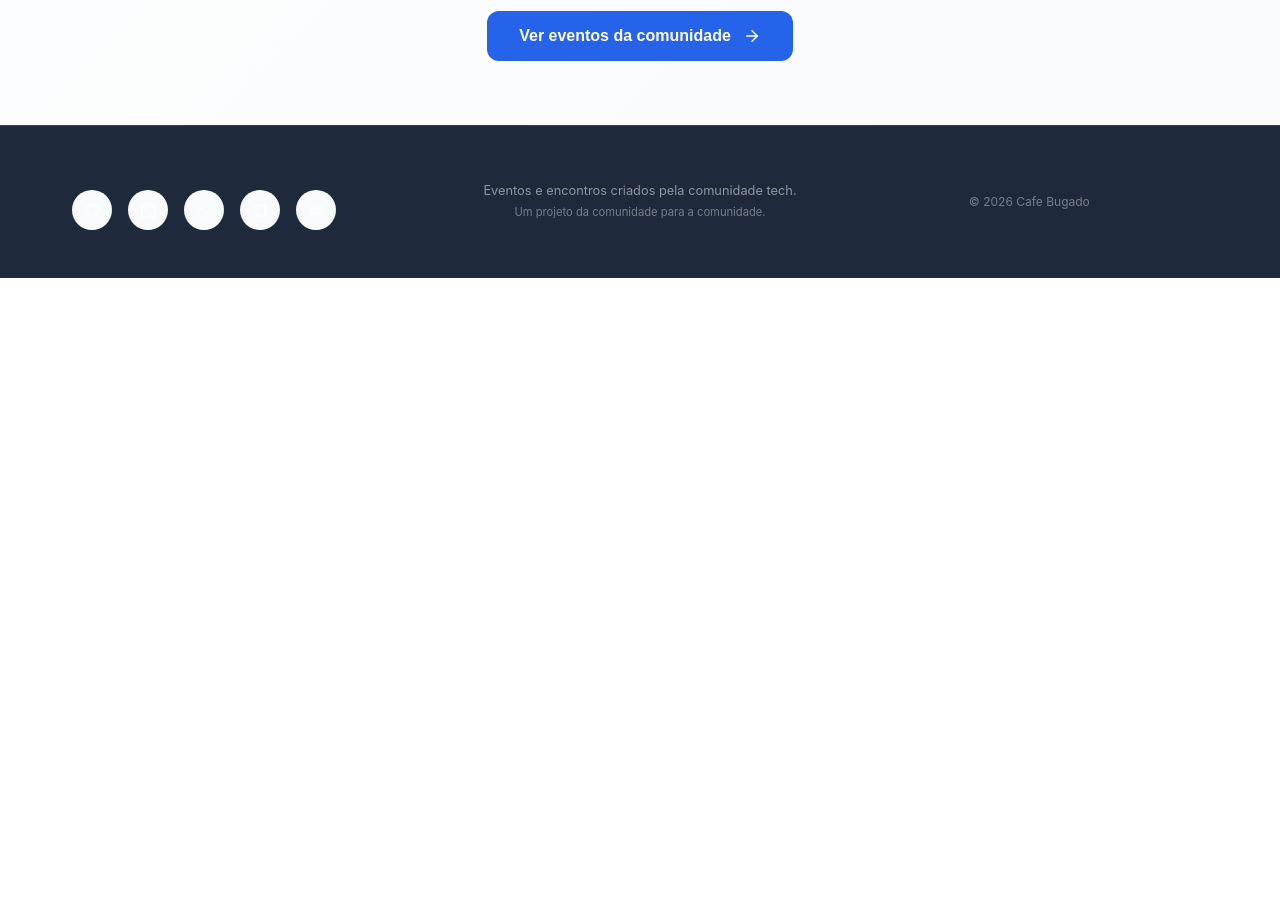
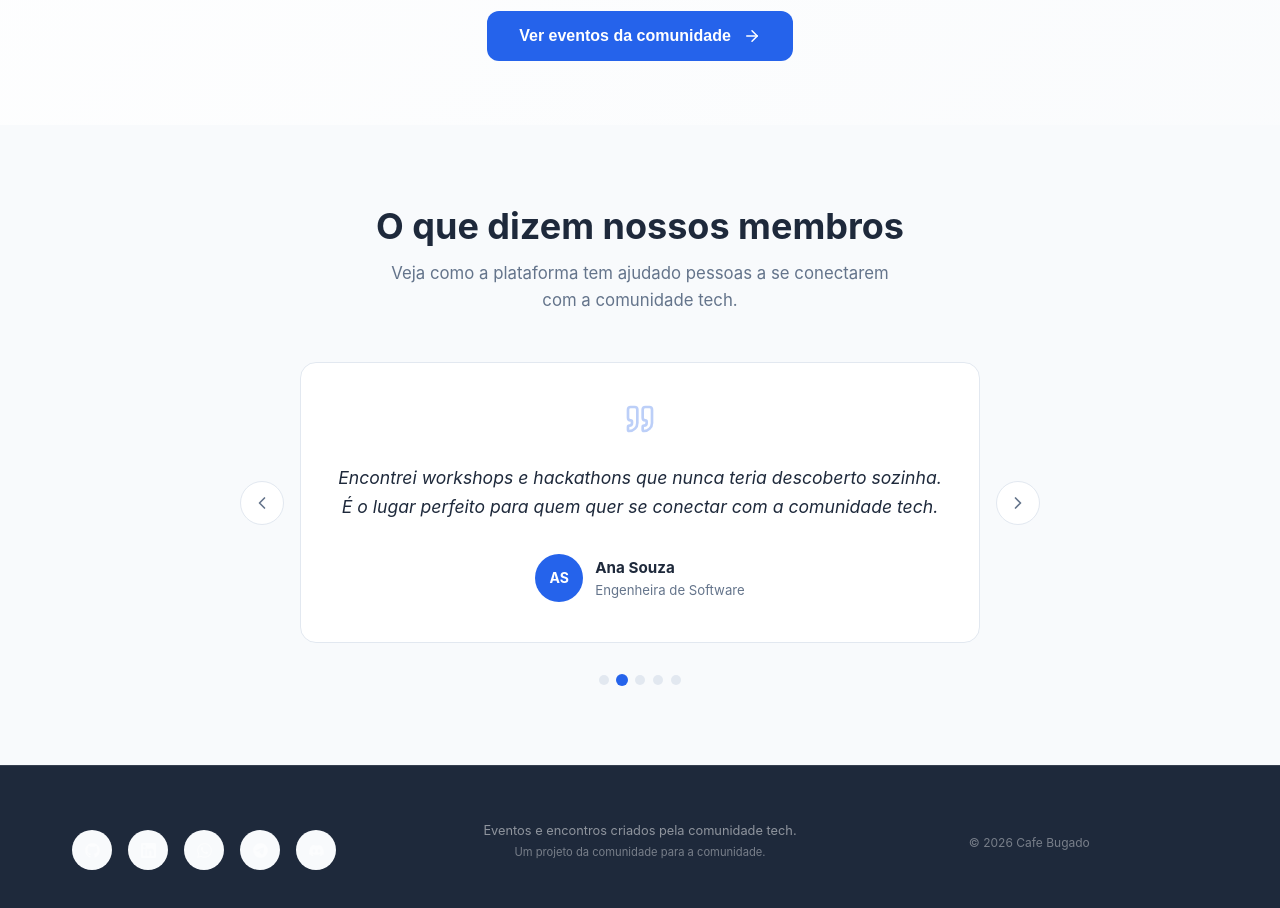
Before and after one commit to cafebugado/eventos, a React (Vite) app: page / in a window 1280 px wide. Shown: the part 720-1628 px from the top of the page. Before the commit the page ends 998 px from the top, so only its background shows below. Built offline with nearby package versions, Linux system fonts and the light colour scheme; no server answers.

Commit message:
feat(depoimentos): adiciona carousel de depoimentos da comunidade na home
Implementa secao de testemunhos com rotacao automatica a cada 5 segundos,
navegacao manual por setas e dots, animacao de fade-in e suporte a dark mode.

```diff
--- /dev/null
+++ b/src/components/Testimonials.css
@@ -0,0 +1,252 @@
+/* Testimonials Section */
+.testimonials-section {
+  padding: 5rem 2rem;
+  background: var(--surface);
+}
+
+.testimonials-container {
+  max-width: 800px;
+  margin: 0 auto;
+}
+
+/* Header */
+.testimonials-header {
+  text-align: center;
+  margin-bottom: 3rem;
+}
+
+.testimonials-badge {
+  display: inline-block;
+  background: rgba(37, 99, 235, 0.1);
+  color: var(--primary-blue);
+  padding: 0.5rem 1rem;
+  border-radius: 2rem;
+  font-size: 0.875rem;
+  font-weight: 500;
+  margin-bottom: 1rem;
+  border: 1px solid rgba(37, 99, 235, 0.2);
+}
+
+.testimonials-header h2 {
+  font-size: 2.25rem;
+  font-weight: 700;
+  color: var(--text-primary);
+  margin-bottom: 0.75rem;
+  line-height: 1.2;
+}
+
+.testimonials-header p {
+  font-size: 1.05rem;
+  color: var(--text-secondary);
+  max-width: 500px;
+  margin: 0 auto;
+}
+
+/* Carousel */
+.testimonials-carousel {
+  display: flex;
+  align-items: center;
+  gap: 1rem;
+  margin-bottom: 2rem;
+}
+
+.carousel-arrow {
+  flex-shrink: 0;
+  width: 44px;
+  height: 44px;
+  border-radius: 50%;
+  border: 1px solid var(--border);
+  background: var(--background);
+  color: var(--text-secondary);
+  cursor: pointer;
+  display: flex;
+  align-items: center;
+  justify-content: center;
+  transition: all 0.3s ease;
+}
+
+.carousel-arrow:hover {
+  border-color: var(--primary-blue);
+  color: var(--primary-blue);
+  background: rgba(37, 99, 235, 0.05);
+  transform: scale(1.05);
+}
+
+/* Card wrapper */
+.testimonial-card-wrapper {
+  flex: 1;
+  overflow: hidden;
+}
+
+.testimonial-card {
+  background: var(--background);
+  border: 1px solid var(--border);
+  border-radius: 1rem;
+  padding: 2.5rem 2rem;
+  text-align: center;
+  animation: testimonialFadeIn 0.5s ease;
+}
+
+@keyframes testimonialFadeIn {
+  from {
+    opacity: 0;
+    transform: translateY(12px);
+  }
+  to {
+    opacity: 1;
+    transform: translateY(0);
+  }
+}
+
+/* Quote icon */
+.testimonial-quote-icon {
+  color: var(--primary-blue);
+  opacity: 0.3;
+  margin-bottom: 1.25rem;
+}
+
+/* Quote text */
+.testimonial-quote {
+  font-size: 1.1rem;
+  line-height: 1.7;
+  color: var(--text-primary);
+  font-style: italic;
+  margin: 0 0 2rem;
+  quotes: none;
+}
+
+/* Author */
+.testimonial-author {
+  display: flex;
+  align-items: center;
+  justify-content: center;
+  gap: 0.75rem;
+}
+
+.testimonial-avatar {
+  width: 48px;
+  height: 48px;
+  border-radius: 50%;
+  background: var(--primary-blue);
+  color: white;
+  display: flex;
+  align-items: center;
+  justify-content: center;
+  font-weight: 700;
+  font-size: 0.875rem;
+  flex-shrink: 0;
+}
+
+.testimonial-info {
+  display: flex;
+  flex-direction: column;
+  text-align: left;
+}
+
+.testimonial-info strong {
+  color: var(--text-primary);
+  font-size: 0.95rem;
+}
+
+.testimonial-info span {
+  color: var(--text-secondary);
+  font-size: 0.825rem;
+}
+
+/* Dots */
+.testimonials-dots {
+  display: flex;
+  justify-content: center;
+  gap: 0.5rem;
+}
+
+.testimonial-dot {
+  width: 10px;
+  height: 10px;
+  border-radius: 50%;
+  border: none;
+  background: var(--border);
+  cursor: pointer;
+  transition: all 0.3s ease;
+  padding: 0;
+}
+
+.testimonial-dot:hover {
+  background: var(--primary-blue);
+  opacity: 0.5;
+}
+
+.testimonial-dot.active {
+  background: var(--primary-blue);
+  transform: scale(1.2);
+}
+
+/* Dark mode */
+[data-theme='dark'] .testimonials-section {
+  background: var(--surface);
+}
+
+[data-theme='dark'] .carousel-arrow:hover {
+  background: rgba(37, 99, 235, 0.15);
+}
+
+/* Responsive */
+@media (max-width: 768px) {
+  .testimonials-section {
+    padding: 3.5rem 1rem;
+  }
+
+  .testimonials-header h2 {
+    font-size: 1.75rem;
+  }
+
+  .testimonials-header p {
+    font-size: 0.95rem;
+  }
+
+  .testimonial-card {
+    padding: 2rem 1.5rem;
+  }
+
+  .testimonial-quote {
+    font-size: 1rem;
+  }
+
+  .carousel-arrow {
+    width: 36px;
+    height: 36px;
+  }
+}
+
+@media (max-width: 480px) {
+  .testimonials-section {
+    padding: 3rem 1rem;
+  }
+
+  .testimonials-header h2 {
+    font-size: 1.5rem;
+  }
+
+  .testimonials-carousel {
+    gap: 0.5rem;
+  }
+
+  .carousel-arrow {
+    width: 32px;
+    height: 32px;
+  }
+
+  .testimonial-card {
+    padding: 1.5rem 1rem;
+  }
+
+  .testimonial-quote {
+    font-size: 0.925rem;
+  }
+
+  .testimonial-avatar {
+    width: 40px;
+    height: 40px;
+    font-size: 0.8rem;
+  }
+}
--- /dev/null
+++ b/src/components/Testimonials.jsx
@@ -0,0 +1,138 @@
+import { useState, useEffect, useCallback } from 'react'
+import { Quote, ChevronLeft, ChevronRight } from 'lucide-react'
+import './Testimonials.css'
+
+const testimonials = [
+  {
+    id: 1,
+    name: 'Lucas Mendes',
+    role: 'Desenvolvedor Front-end',
+    quote:
+      'Graças a essa plataforma, descobri meetups incríveis que me ajudaram a crescer na carreira. A comunidade é muito acolhedora!',
+    avatar: 'LM',
+  },
+  {
+    id: 2,
+    name: 'Ana Souza',
+    role: 'Engenheira de Software',
+    quote:
+      'Encontrei workshops e hackathons que nunca teria descoberto sozinha. É o lugar perfeito para quem quer se conectar com a comunidade tech.',
+    avatar: 'AS',
+  },
+  {
+    id: 3,
+    name: 'Pedro Oliveira',
+    role: 'Estudante de Ciência da Computação',
+    quote:
+      'Como estudante, essa plataforma foi essencial para eu encontrar eventos gratuitos e networking. Recomendo demais!',
+    avatar: 'PO',
+  },
+  {
+    id: 4,
+    name: 'Mariana Costa',
+    role: 'DevOps Engineer',
+    quote:
+      'A curadoria dos eventos é excelente. Sempre encontro conteúdo relevante e de qualidade. Virou minha fonte principal de eventos tech.',
+    avatar: 'MC',
+  },
+  {
+    id: 5,
+    name: 'Rafael Santos',
+    role: 'Tech Lead',
+    quote:
+      'Uso a plataforma para divulgar os eventos da minha comunidade. É incrível ver como ela conecta pessoas e fortalece o ecossistema.',
+    avatar: 'RS',
+  },
+]
+
+function Testimonials() {
+  const [currentIndex, setCurrentIndex] = useState(0)
+  const [isTransitioning, setIsTransitioning] = useState(false)
+
+  const goToSlide = useCallback(
+    (index) => {
+      if (isTransitioning) {
+        return
+      }
+      setIsTransitioning(true)
+      setCurrentIndex(index)
+      setTimeout(() => setIsTransitioning(false), 500)
+    },
+    [isTransitioning]
+  )
+
+  const nextSlide = useCallback(() => {
+    goToSlide((currentIndex + 1) % testimonials.length)
+  }, [currentIndex, goToSlide])
+
+  const prevSlide = useCallback(() => {
+    goToSlide((currentIndex - 1 + testimonials.length) % testimonials.length)
+  }, [currentIndex, goToSlide])
+
+  useEffect(() => {
+    const interval = setInterval(nextSlide, 5000)
+    return () => clearInterval(interval)
+  }, [nextSlide])
+
+  const current = testimonials[currentIndex]
+
+  return (
+    <section className="testimonials-section">
+      <div className="testimonials-container">
+        <div className="testimonials-header">
+          <h2>O que dizem nossos membros</h2>
+          <p>Veja como a plataforma tem ajudado pessoas a se conectarem com a comunidade tech.</p>
+        </div>
+
+        <div className="testimonials-carousel">
+          <button
+            className="carousel-arrow carousel-arrow-left"
+            onClick={prevSlide}
+            aria-label="Depoimento anterior"
+          >
+            <ChevronLeft size={20} />
+          </button>
+
+          <div className="testimonial-card-wrapper">
+            <div className="testimonial-card" key={current.id}>
+              <div className="testimonial-quote-icon">
+                <Quote size={32} />
+              </div>
+
+              <blockquote className="testimonial-quote">{current.quote}</blockquote>
+
+              <div className="testimonial-author">
+                <div className="testimonial-avatar">{current.avatar}</div>
+                <div className="testimonial-info">
+                  <strong>{current.name}</strong>
+                  <span>{current.role}</span>
+                </div>
+              </div>
+            </div>
+          </div>
+
+          <button
+            className="carousel-arrow carousel-arrow-right"
+            onClick={nextSlide}
+            aria-label="Próximo depoimento"
+          >
+            <ChevronRight size={20} />
+          </button>
+        </div>
+
+        <div className="testimonials-dots">
+          {testimonials.map((_, index) => (
+            <button
+              key={index}
+              className={`testimonial-dot ${index === currentIndex ? 'active' : ''}`}
+              onClick={() => goToSlide(index)}
+              aria-label={`Ir para depoimento ${index + 1}`}
+            />
+          ))}
+        </div>
+      </div>
+    </section>
+  )
+}
+
+export default Testimonials
--- a/src/pages/Home.jsx
+++ b/src/pages/Home.jsx
@@ -3,6 +3,7 @@ import { ArrowRight, Info } from 'lucide-react'
 import Header from '../components/Header'
 import Footer from '../components/Footer'
 import FloatingMenu from '../components/FloatingMenu'
+import Testimonials from '../components/Testimonials'
 import SEOHead from '../components/SEOHead'
 import './Home.css'
 
@@ -70,6 +71,8 @@ function Home() {
             </button>
           </div>
         </section>
+
+        <Testimonials />
       </main>
 
       <Footer />
```
